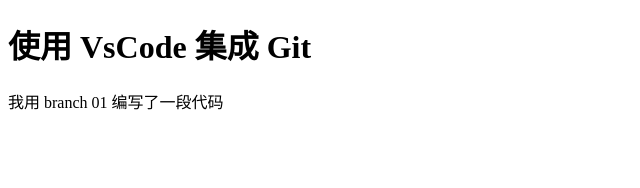
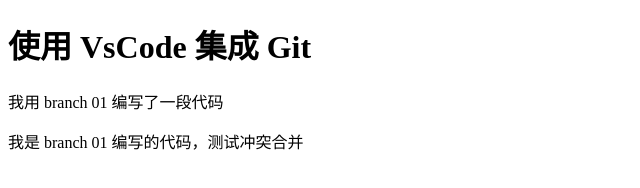
Before and after one commit to YuanYueNG/vscode-git, a plain HTML site: page index.html in a window 1280 px wide. Shown: the whole page, without its empty margins (0-640 px from the left). Drawn offline with Linux system fonts and the light colour scheme.

Commit message:
我是 branch 01 编写的代码，测试冲突合并

```diff
--- a/index.html
+++ b/index.html
@@ -11,6 +11,7 @@
 <body>
 	<h1>使用 VsCode 集成 Git</h1>
 	<p>我用 branch 01 编写了一段代码</p>
+	<p>我是 branch 01 编写的代码，测试冲突合并</p>
 </body>
 
 </html>
```
